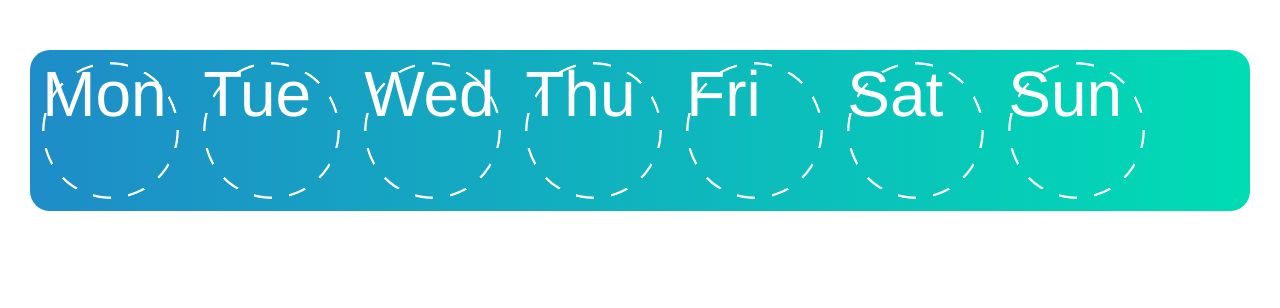
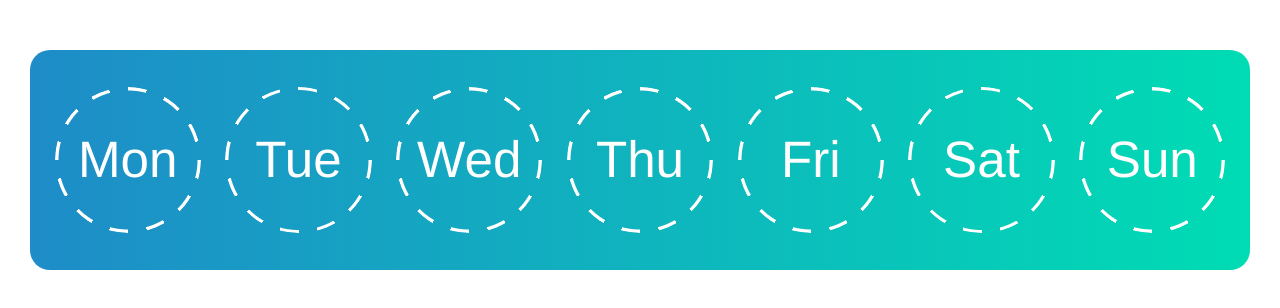
Before and after one commit to Denisiums/study-smarter-test-task, an Angular app: page / in a window 1280 px wide. Shown: the top 308 px of the page. Built offline with nearby package versions, Linux system fonts and the light colour scheme.

Commit message:
days position updated

```diff
--- a/src/app/weekdays/weekdays.component.scss
+++ b/src/app/weekdays/weekdays.component.scss
@@ -1,32 +1,36 @@
-$border-width: 3px;
+$border-width: 4px;
 $border-primary-color: #ffffff;
 $border-secondary-color: transparent;
 
 .weekdays {
   background: linear-gradient(90deg, #1e8cc8 0%, #00dcb4 100%);
+  padding: 3% 0;
   border-radius: 20px;
   display: flex;
   flex-direction: row;
   flex-wrap: nowrap;
-  justify-content: flex-start;
+  justify-content: center;
   align-content: center;
   align-items: center;
   &__day {
-    margin: 1%;
+    margin: 0 1%;
     flex: 0 0 auto;
   }
 }
 
 .week-day {
-  margin: 1%;
   color: white;
-  font-size: clamp(4rem, 5vw, 10rem);
-  width: 11.2%;
+  font-size: clamp(1rem, 4vw, 10rem);
+  width: 12%;
   aspect-ratio: 1;
   position: relative;
+  display: flex;
+  justify-content: center;
+  align-items: center;
+  align-content: center;
   &:after {
     content: '';
-    border-radius: 999px;
+    border-radius: 9999px;
     display: block;
     position: absolute;
     top: 0;
```
